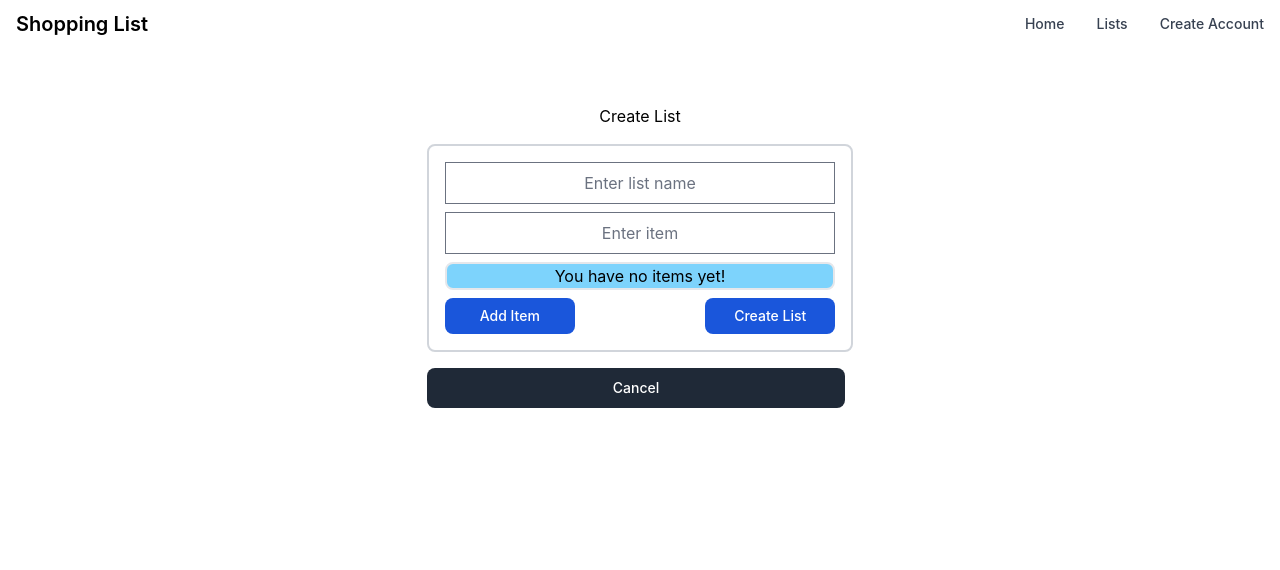
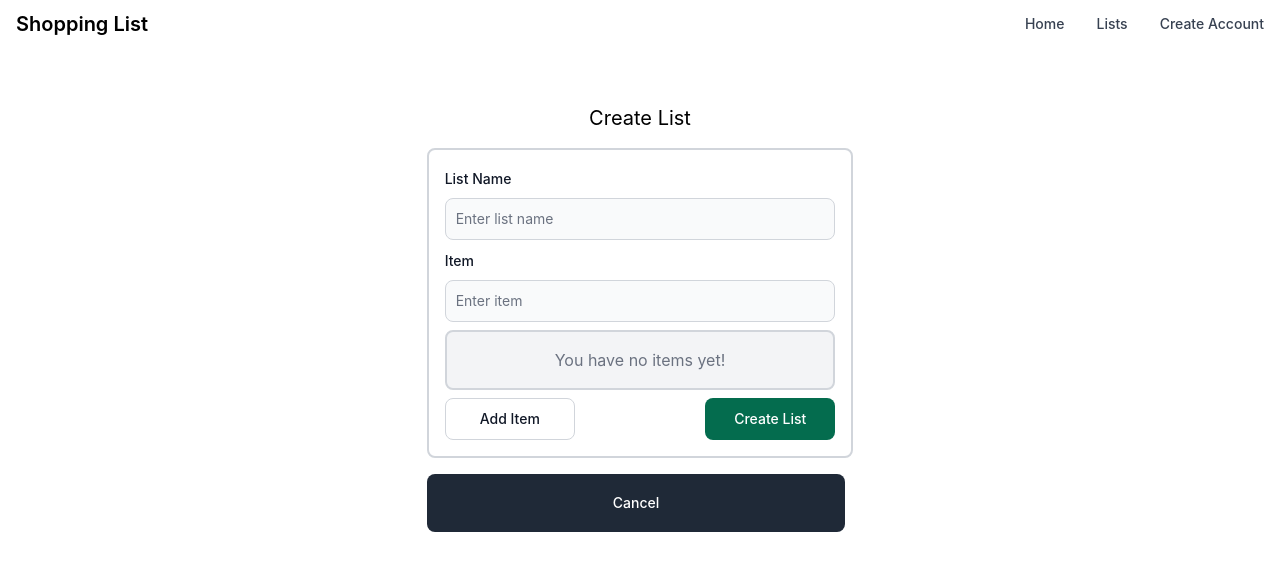
Before and after one commit to marco3211/shopping-app, a React (Vite) app: page /create-list in a window 1280 px wide. Shown: the top 570 px of the page. Built offline with nearby package versions, Linux system fonts and the light colour scheme.

Commit message:
update createlistpage and optimized vite with more ignored directories and files

```diff
--- a/package.json
+++ b/package.json
@@ -4,7 +4,7 @@
   "version": "0.0.0",
   "type": "module",
   "scripts": {
-    "dev": "node --max-old-space-size=1024 node_modules/vite/bin/vite.js",
+    "dev": "node --max-old-space-size=512 node_modules/vite/bin/vite.js",
     "build": "vite build",
     "lint": "eslint .",
     "preview": "vite preview"
--- a/src/pages/CreateListPage.jsx
+++ b/src/pages/CreateListPage.jsx
@@ -2,6 +2,7 @@ import React, { useState } from 'react'
 import { useDispatch, useSelector } from 'react-redux'
 import { useNavigate } from 'react-router-dom'
 import { addListToDB } from '../utils/indexedDB'
+import { Button, Label, TextInput } from 'flowbite-react'
 
 const CreateListPage = () => {
   const [listName, setListName] = useState('')
@@ -54,11 +55,15 @@ const CreateListPage = () => {
   return (
     <div className="flex-1 w-1/3 mx-auto justify-middle">
       <div className="flex flex-col space-y-4">
-        <h1 className="text-center">Create List</h1>
+        <h1 className="text-center text-xl">Create List</h1>
         {error && <p className="text-red-500 text-center">{error}</p>}
         <form className="flex flex-col border-2 border-gray-300 rounded-lg p-4 space-y-2" onSubmit={handleSubmit}>
-          <input
-            className="text-center"
+          <div>
+            <div className="mb-2 block">
+              <Label htmlFor="listName" value="List Name" />
+            </div>
+            <TextInput
+              id="listName"
               type="text"
               value={listName}
               onChange={(e) => {
@@ -66,43 +71,58 @@ const CreateListPage = () => {
                 setError('')
               }}
               placeholder="Enter list name"
+              required
             />
-          <input
-            className="text-center"
+          </div>
+          <div>
+            <div className="mb-2 block">
+              <Label htmlFor="item" value="Item" />
+            </div>
+            <TextInput
+              id="item"
               type="text"
               value={item}
               onChange={(e) => setItem(e.target.value)}
               placeholder="Enter item"
             />
-          <ul className="text-center bg-sky-300 border-2 rounded-lg">
-            {items.length === 0 ? 'You have no items yet!' : items.map((item, index) => (
-              <li key={index}>{item}</li>
-            ))}
+          </div>
+          <ul className="text-center bg-gray-100 border-2 border-gray-300 rounded-lg p-4 my-4">
+            {items.length === 0 ? (
+              <li className="text-gray-500">You have no items yet!</li>
+            ) : (
+              items.map((item, index) => (
+                <li key={index} className="text-gray-700">
+                  {item}
+                </li>
+              ))
+            )}
           </ul>
           <div className="flex flex-row justify-between">
-            <button
+            <Button
+              color="light"
               disabled={!item.trim()}
               onClick={handleAddItem}
               type="button"
-              className="px-3 py-2 w-1/3 text-sm font-medium text-center text-white bg-blue-700 rounded-lg hover:bg-blue-800 focus:ring-4 focus:outline-none focus:ring-blue-300 dark:bg-blue-600 dark:hover:bg-blue-700 dark:focus:ring-blue-800"
+              className="w-1/3"
             >
               Add Item
-            </button>
-            <button
+            </Button>
+            <Button
+              color="success"
               type="submit"
-              className="px-3 py-2 w-1/3 text-sm font-medium text-center text-white bg-blue-700 rounded-lg hover:bg-blue-800 focus:ring-4 focus:outline-none focus:ring-blue-300 dark:bg-blue-600 dark:hover:bg-blue-700 dark:focus:ring-blue-800"
+              className="w-1/3"
             >
               Create List
-            </button>
+            </Button>
           </div>
         </form>
-        <button
+        <Button
           onClick={handleCancelItem}
           type="button"
           className="text-white bg-gray-800 hover:bg-gray-900 focus:outline-none focus:ring-4 focus:ring-gray-300 font-medium rounded-lg text-sm px-5 py-2.5 me-2 mb-2 dark:bg-gray-800 dark:hover:bg-gray-700 dark:focus:ring-gray-700 dark:border-gray-700"
         >
           Cancel
-        </button>
+        </Button>
       </div>
     </div>
   )
--- a/vite.config.js
+++ b/vite.config.js
@@ -12,7 +12,30 @@ export default defineConfig({
     port: parseInt(env.PORT) || 3000,
     watch: {
       usePolling: true,
-      ignored: ['**/node_modules/**', '**/dist/**', '/run/udev/**'],
+      ignored: [
+        '**/node_modules/**',
+        '**/dist/**',
+        '**/build/**',
+        '/var/run/udev/**',
+        '/run/udev/**',
+        '**/.git/**',
+        '**/.cache/**',
+        '**/tmp/**',
+        '**/.vscode/**',
+        '**/.idea/**',
+        '**/logs/**',
+        '**/*.log',
+        '**/.env',
+        '**/public/assets/**',
+        '**/out/**',
+        '**/coverage/**',
+        '**/docs/**',
+        '**/*~',
+        '**/#*#',
+        '**/.local/**',
+        '**/data/**',
+        '**/archives/**'
+      ],
     },
     hmr: {
       host: env.DROPLET_IP,
```
Lines whose indentation alone changed are shown as unchanged.
